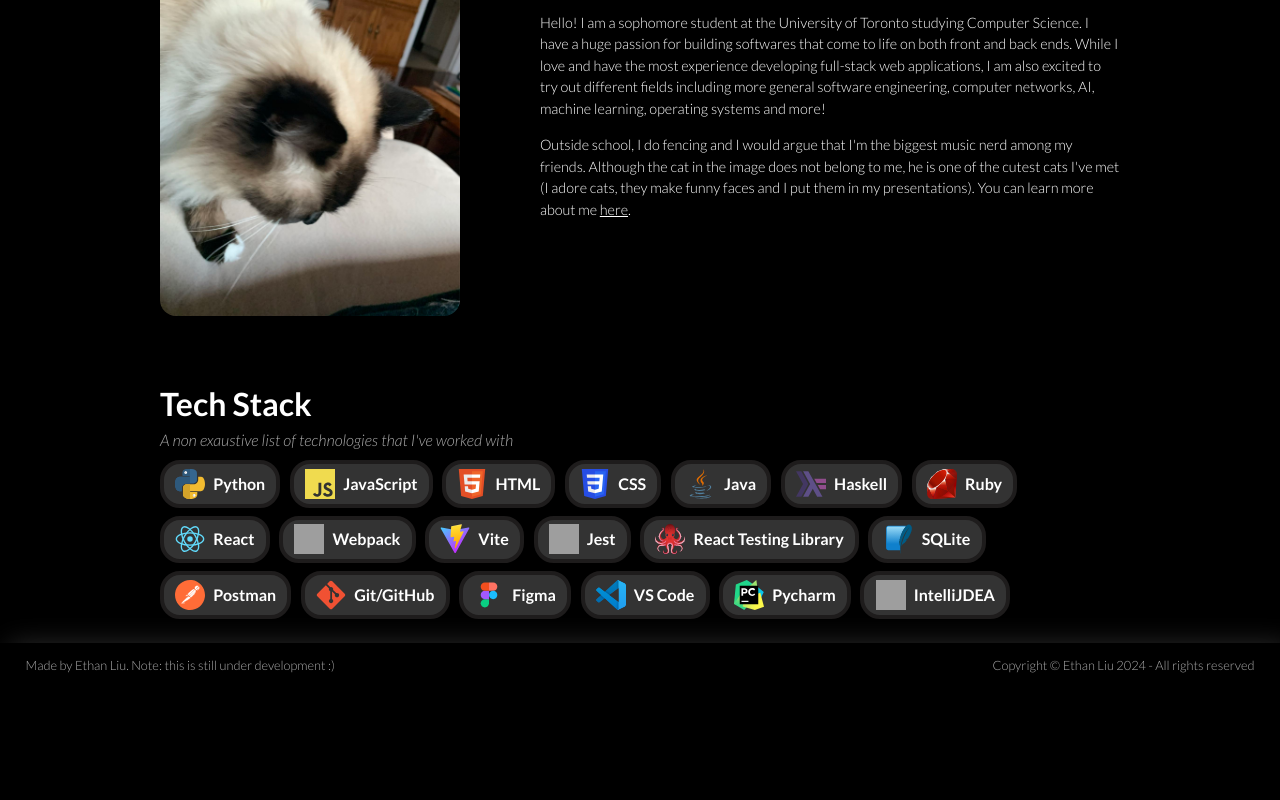
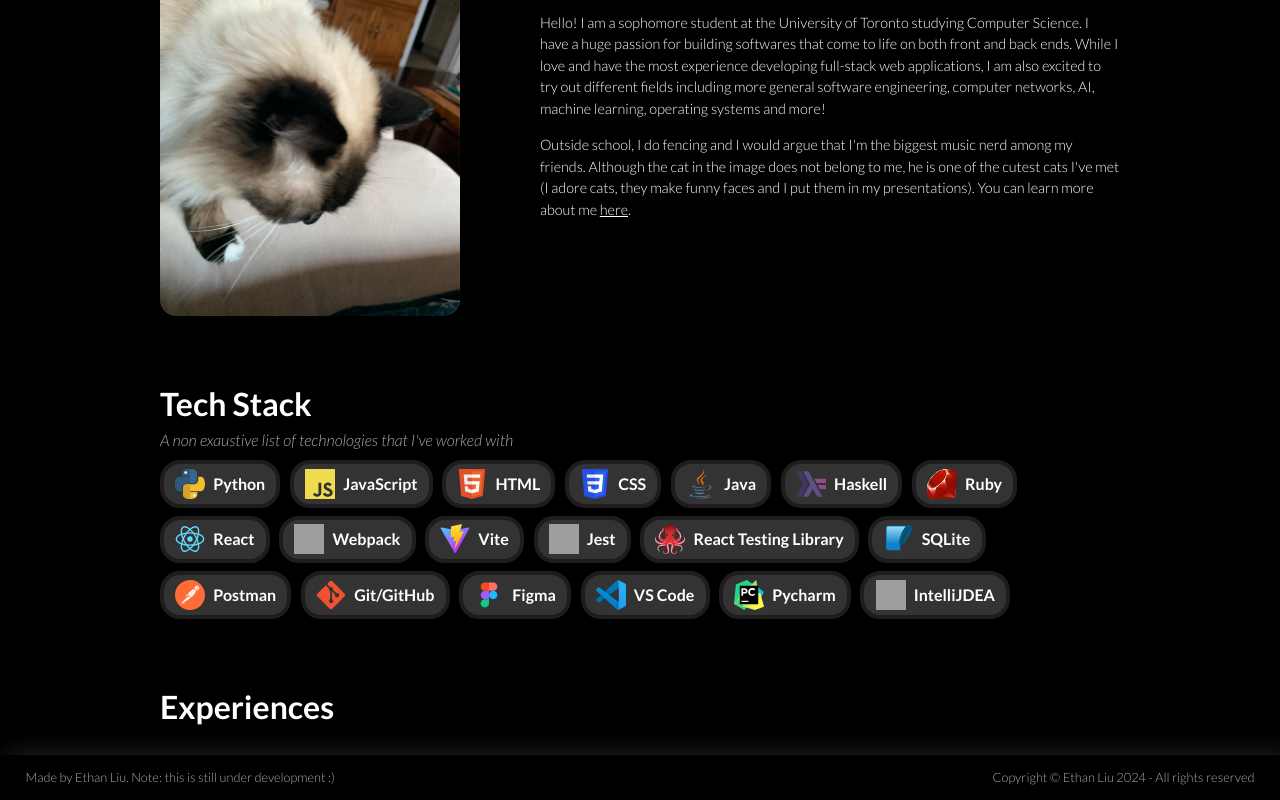
Before and after one commit to ethanliu24/portfolio, a React (Vite) app: page / in a window 1280 px wide. Shown: the part 1116-1916 px from the top of the page. Before the commit the page ends 1804 px from the top, so only its background shows below. Built offline with nearby package versions, Linux system fonts and the light colour scheme; grey boxes are pictures that could not be loaded.

Commit message:
added components related to experiences

```diff
--- a/src/MainPage.jsx
+++ b/src/MainPage.jsx
@@ -4,6 +4,7 @@ import About from './components/main_page/About.jsx'
 import Footer from './components/common/Footer.jsx'
 import InfoBar from './components/main_page/InfoBar.jsx'
 import TechStack from './components/main_page/TechStack.jsx'
+import Experiences from './components/main_page/Experiences.jsx'
 
 function MainPage() {
   return (
@@ -13,6 +14,7 @@ function MainPage() {
       <InfoBar />
       <About />
       <TechStack />
+      <Experiences />
       <Footer />
     </>
   )
--- /dev/null
+++ b/src/components/main_page/Experiences.jsx
@@ -0,0 +1,14 @@
+import Experience from "./Experience"
+
+function Experiences() {
+  return (
+    <div id="experiences" className="apply-spacing txt-align-center scroll-offset">
+      <h1 className="section-title">Experiences</h1>
+      <div className="contents">
+
+      </div>
+    </div>
+  )
+}
+
+export default Experiences
```
